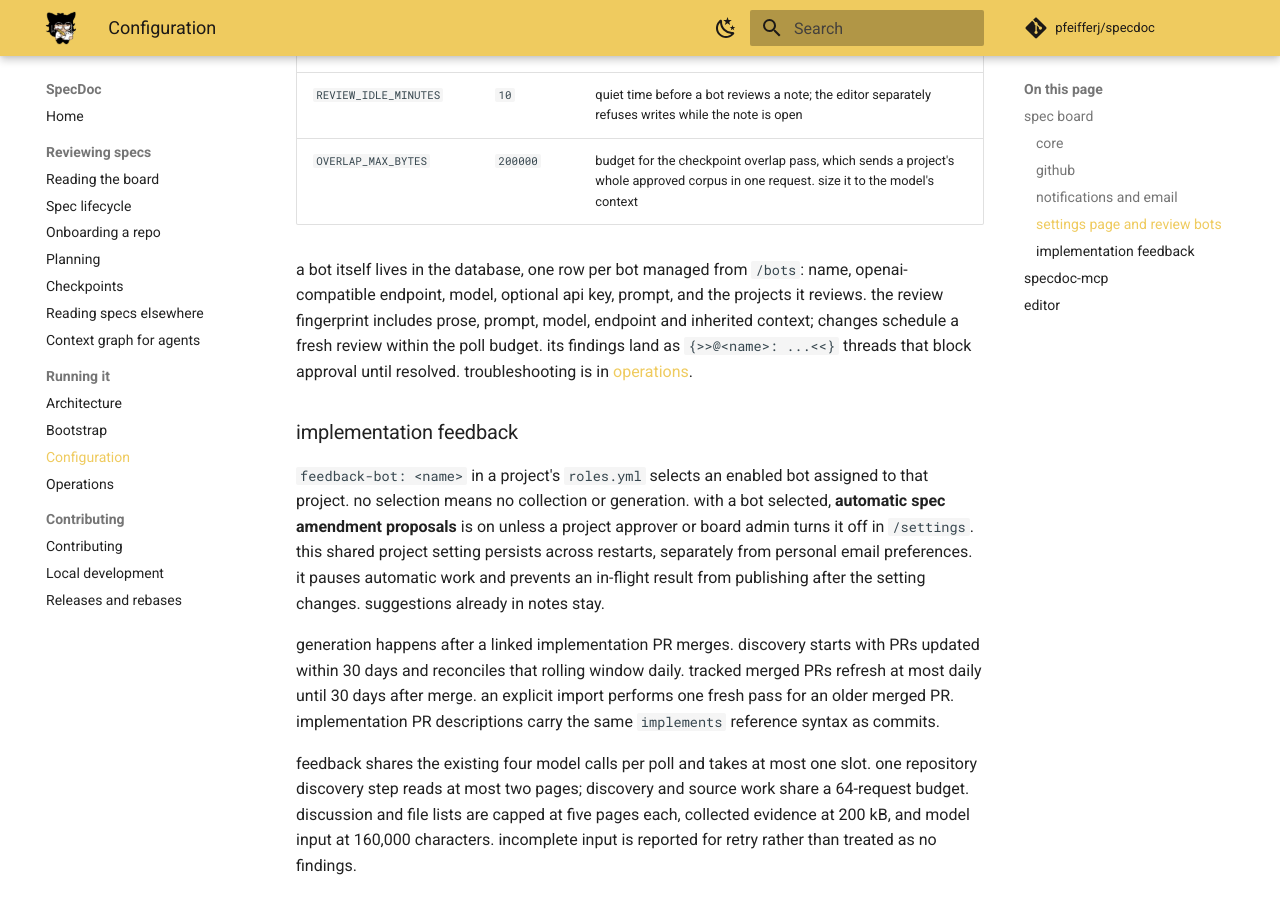
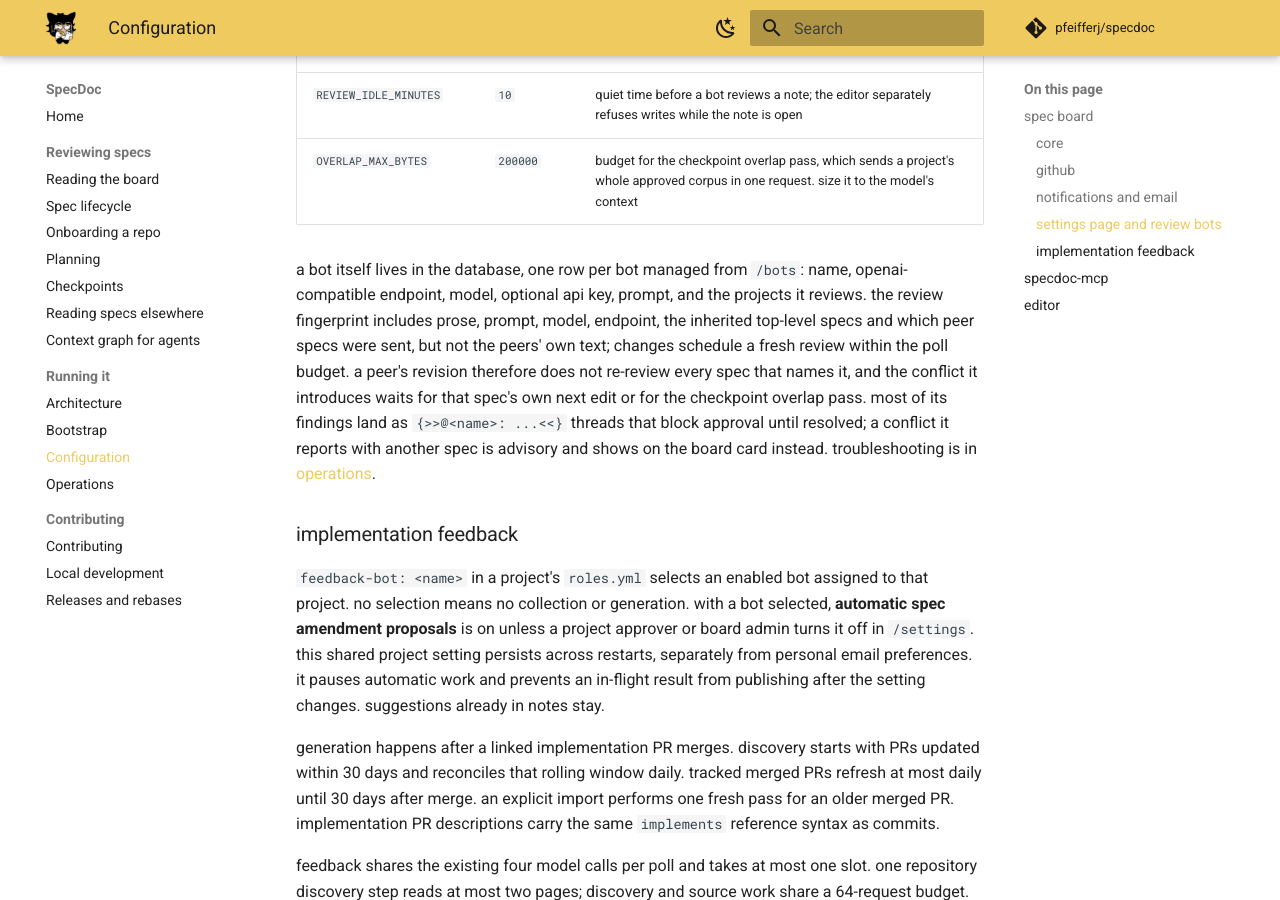
Before and after one commit to pfeifferj/specdoc, an MkDocs documentation site: the page built from docs/configuration.md, in a window 1280 px wide and 900 px high, scrolled down 2888 px. Built offline with MkDocs 1.6.1 and Material for MkDocs 9.7.7, drawn with Linux system fonts in a browser that asks for light colours; comment, search, counter and statistics services are not loaded.

Commit message:
docs: describe conflict checking during review
The review section covered only a top-level contradiction check, and the
fingerprint paragraph in configuration referred to "inherited context"
with no account of what re-review costs. Both now name the peer specs,
which of the two findings blocks, and the gap the fingerprint leaves: a
peer's revision waits for its neighbour's own next edit or for the
checkpoint pass.

Signed-off-by: Josephine Pfeiffer <hi@josie.lol>

```diff
--- a/docs/configuration.md
+++ b/docs/configuration.md
@@ -71,9 +71,14 @@ email refuses to start without a signable unsubscribe link
 a bot itself lives in the database, one row per bot managed from `/bots`:
 name, openai-compatible endpoint, model, optional api key, prompt, and the
 projects it reviews. the review fingerprint includes prose, prompt, model,
-endpoint and inherited context; changes schedule a fresh review within the poll budget.
-its findings land as `{>>@<name>: ...<<}` threads that block approval until
-resolved. troubleshooting is in [operations](operations.md#review-bot-failing).
+endpoint, the inherited top-level specs and which peer specs were sent, but not
+the peers' own text; changes schedule a fresh review within the poll budget.
+a peer's revision therefore does not re-review every spec that names it, and
+the conflict it introduces waits for that spec's own next edit or for the
+checkpoint overlap pass.
+most of its findings land as `{>>@<name>: ...<<}` threads that block approval
+until resolved; a conflict it reports with another spec is advisory and shows on
+the board card instead. troubleshooting is in [operations](operations.md#review-bot-failing).
 
 ### implementation feedback
 
```
Also changed, not shown: docs/architecture.md (+3 -0 lines), docs/board.md (+3 -1 lines), docs/spec-checkpoints.md (+4 -0 lines), docs/spec-lifecycle.md (+9 -2 lines).
